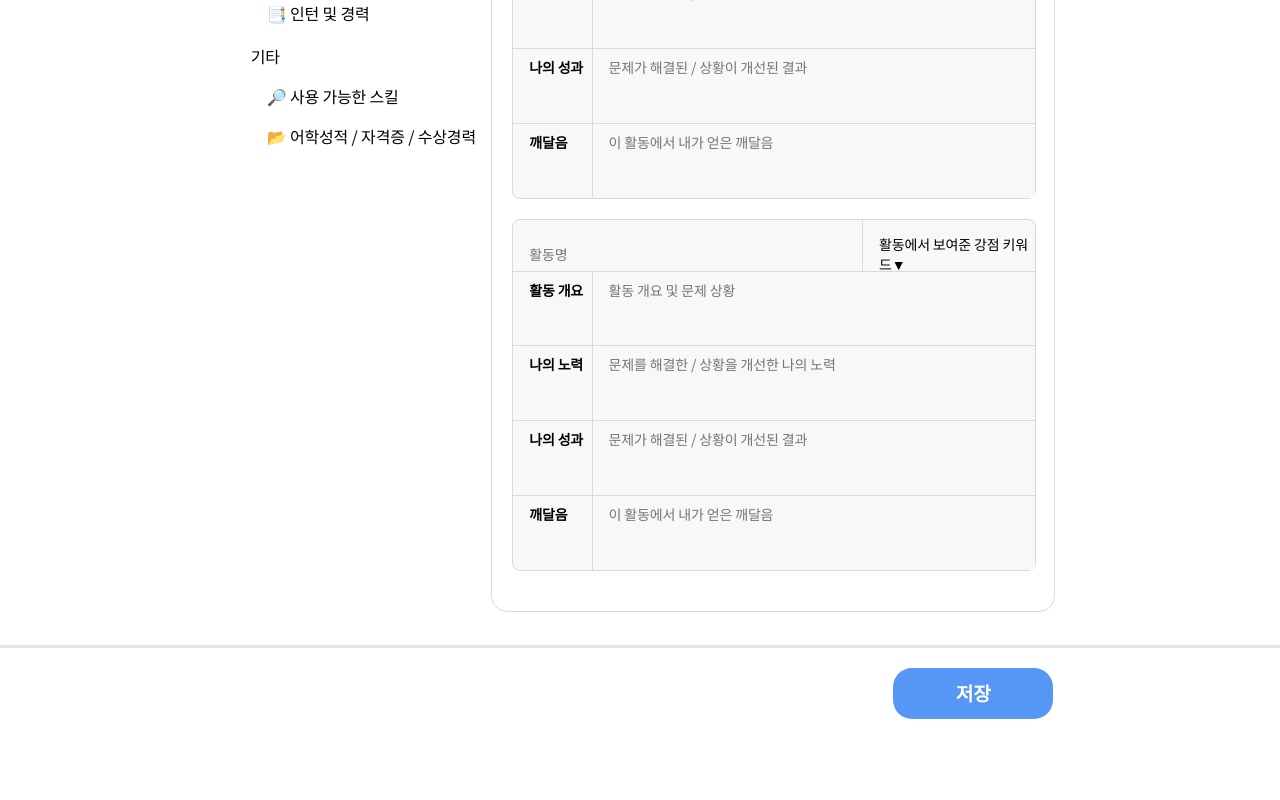
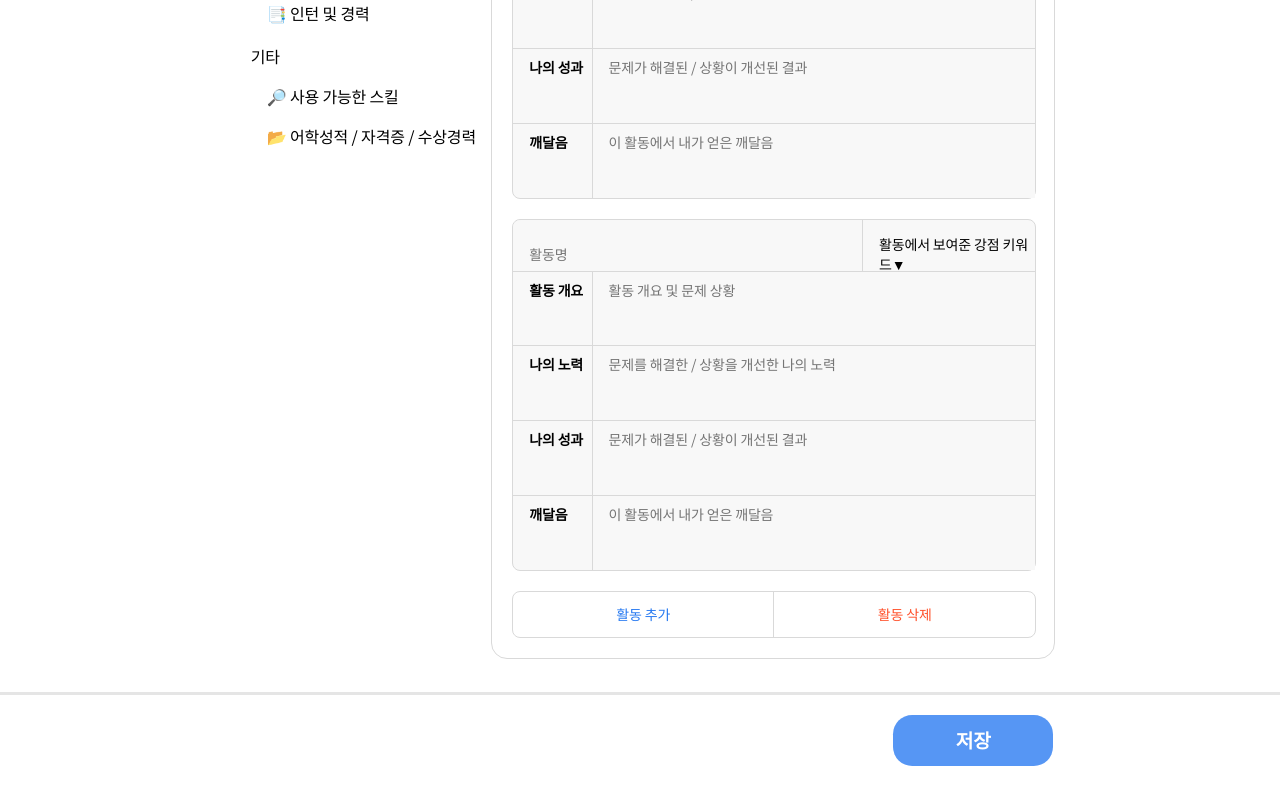
Before and after one commit to sangwonme/SNU-Creative-Research, a React (Create React App) app: page / in a window 1280 px wide. Shown: the part 322-1122 px from the top of the page. Before the commit the page ends 1075 px from the top, so only its background shows below. Built offline with nearby package versions, Linux system fonts and the light colour scheme.

Commit message:
:sparkles: Add AddDelBtn

```diff
--- /dev/null
+++ b/src/components/CVPageRelated/AddDelBtn/AddDelBtn.module.scss
@@ -0,0 +1,54 @@
+@function toRem($value) {
+    $remValue: ($value / 16) + rem;
+    @return $remValue;
+}
+
+.container{
+    // size
+    width: 100%;
+    height: toRem(45);
+    // border
+    border: 1px #D9D9D9 solid;
+    border-radius: 8px;
+    .grid{
+        // size
+        width: 100%;
+        height: 100%;
+        // grid
+        display: grid;
+        grid-template-columns: 1fr 1fr;
+        div{
+            // center
+            display: flex;
+            justify-content: center;
+            align-items: center;
+            // font
+            font-size: toRem(14);
+            // transition
+            transition: all 0.1s;
+        }
+        .add{
+            // border
+            border-right: 1px #D9D9D9 solid;
+            border-radius: 8px 0 0 8px;
+            // color
+            color: #2679F1;
+            &:hover{
+                background-color: #2679F1;
+                color: white;
+                cursor: pointer;
+            }
+        }
+        .del{
+            // color
+            color: #FF512B;
+            // border
+            border-radius: 0 8px 8px 0;
+            &:hover{
+                background-color: #FF512B;
+                color: white;
+                cursor: pointer;
+            }
+        }
+    }
+}
--- /dev/null
+++ b/src/components/CVPageRelated/AddDelBtn/AddDelBtn.tsx
@@ -0,0 +1,17 @@
+import * as React from 'react';
+import styles from './AddDelBtn.module.scss';
+
+function AddDelBtn() {
+  return (
+    <>
+    <div className={styles.container}>
+      <div className={styles.grid}>
+        <div className={styles.add}>활동 추가</div>
+        <div className={styles.del}>활동 삭제</div>
+      </div>
+    </div>
+    </>
+  );
+}
+
+export default AddDelBtn;
--- a/src/components/CVPageRelated/ExpCV/ExpCV.tsx
+++ b/src/components/CVPageRelated/ExpCV/ExpCV.tsx
@@ -1,4 +1,5 @@
 import * as React from 'react';
+import AddDelBtn from '../AddDelBtn/AddDelBtn';
 import ExpTable from '../ExpTable/ExpTable';
 import styles from './ExpCV.module.scss';
 
@@ -13,6 +14,7 @@ function ExpCV({title}:Props) {
         <p className={styles.title}>{title}</p>
         <ExpTable/>
         <ExpTable/>
+        <AddDelBtn/>
       </div>
     </div>
   );
```
